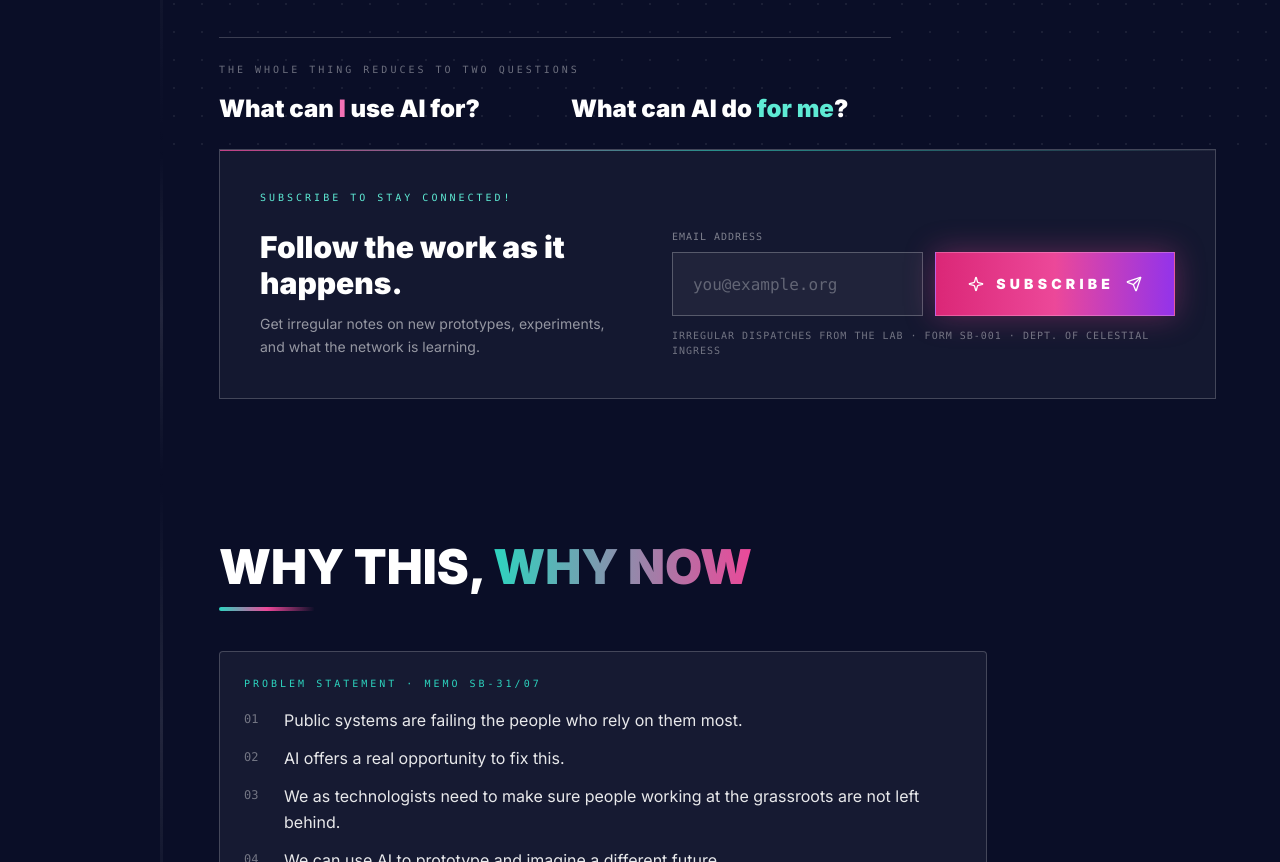
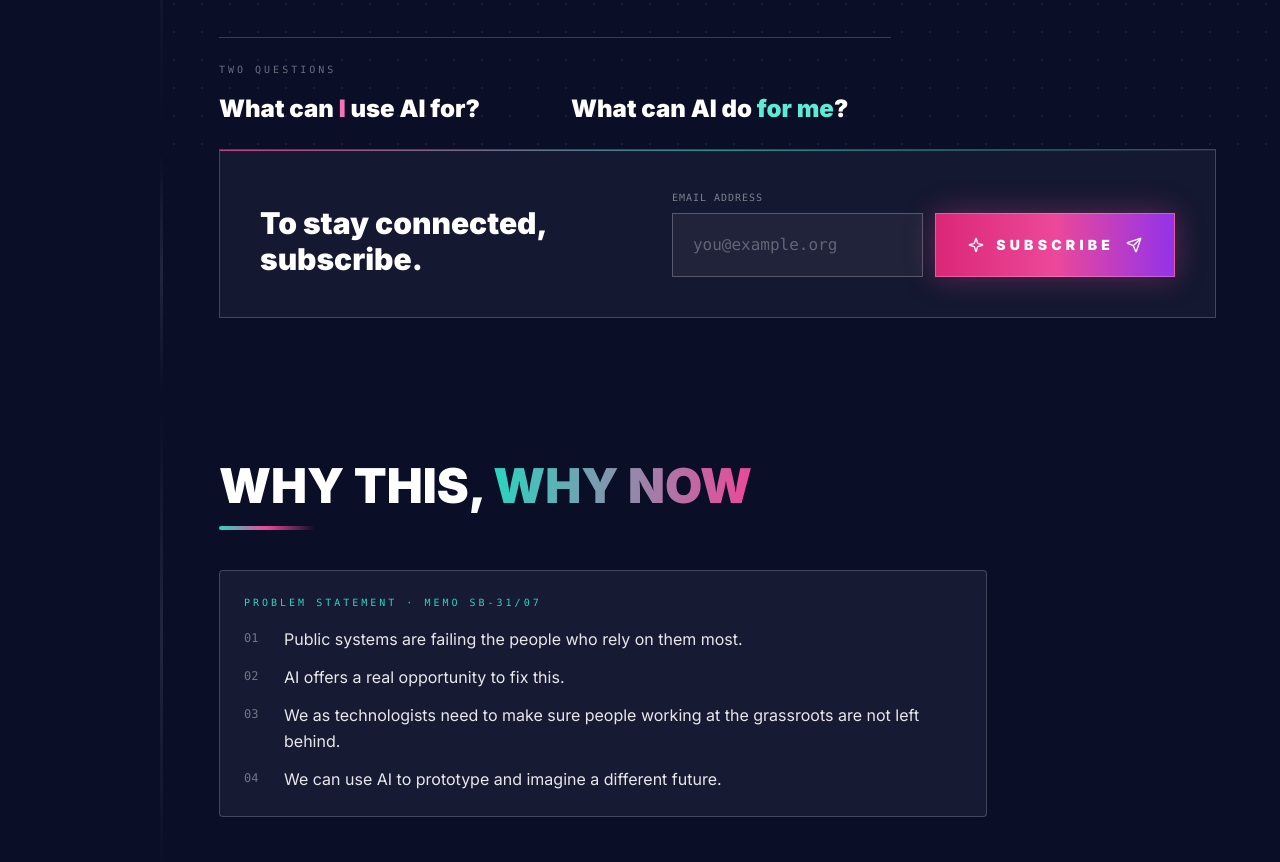
Before and after one commit to sugaroverflow/sparkle-bureaucracy-site, an Astro site: page / in a window 1280 px wide. Shown: the part 847-1709 px from the top of the page. Built offline with nearby package versions, Linux system fonts and the light colour scheme; Astro itself is replaced by a stand-in of ours; no server answers.

Commit message:
Simplify signup language

```diff
--- a/src/polymet/components/hero-section.tsx
+++ b/src/polymet/components/hero-section.tsx
@@ -115,7 +115,7 @@ export function HeroSection() {
         {/* The two entry questions */}
         <div className="mt-10 max-w-2xl border-t border-white/20 pt-6">
           <p className="mb-4 font-mono text-[10px] uppercase tracking-[0.3em] text-white/40">
-            The whole thing reduces to two questions
+            Two questions
           </p>
           <div className="grid gap-3 sm:grid-cols-2 sm:gap-8">
             <p className="text-xl font-black leading-tight text-white md:text-2xl">
@@ -126,7 +126,6 @@ export function HeroSection() {
             </p>
           </div>
         </div>
-
       </div>
 
       <style>{`
--- a/src/polymet/components/subscribe-inline.tsx
+++ b/src/polymet/components/subscribe-inline.tsx
@@ -90,10 +90,6 @@ export function SubscribeInline() {
           )}
         </p>
       )}
-      <p className="mt-3 font-mono text-[10px] text-white/40 uppercase tracking-widest text-left">
-        Irregular dispatches from the lab · Form SB-001 · Dept. of Celestial
-        Ingress
-      </p>
     </form>
   );
 }
--- a/src/polymet/components/two-questions-section.tsx
+++ b/src/polymet/components/two-questions-section.tsx
@@ -9,19 +9,10 @@ export function TwoQuestionsSection() {
           <div className="absolute inset-x-0 top-0 h-px bg-gradient-to-r from-pink-500/80 via-teal-400/60 to-transparent" />
 
           <div className="p-7 sm:p-9 lg:p-10">
-            <p className="mb-6 font-mono text-[10px] uppercase tracking-[0.3em] text-teal-300">
-              Subscribe to stay connected!
-            </p>
             <div className="grid items-end gap-8 lg:grid-cols-[minmax(0,0.85fr)_minmax(26rem,1.15fr)] lg:gap-10">
-              <div>
-                <h2 className="mb-3 text-2xl font-black leading-tight text-white md:text-3xl">
-                  Follow the work as it happens.
-                </h2>
-                <p className="max-w-md text-sm leading-relaxed text-white/55">
-                  Get irregular notes on new prototypes, experiments, and what
-                  the network is learning.
-                </p>
-              </div>
+              <h2 className="text-2xl font-black leading-tight text-white md:text-3xl">
+                To stay connected, subscribe.
+              </h2>
               <div>
                 <SubscribeInline />
               </div>
```
